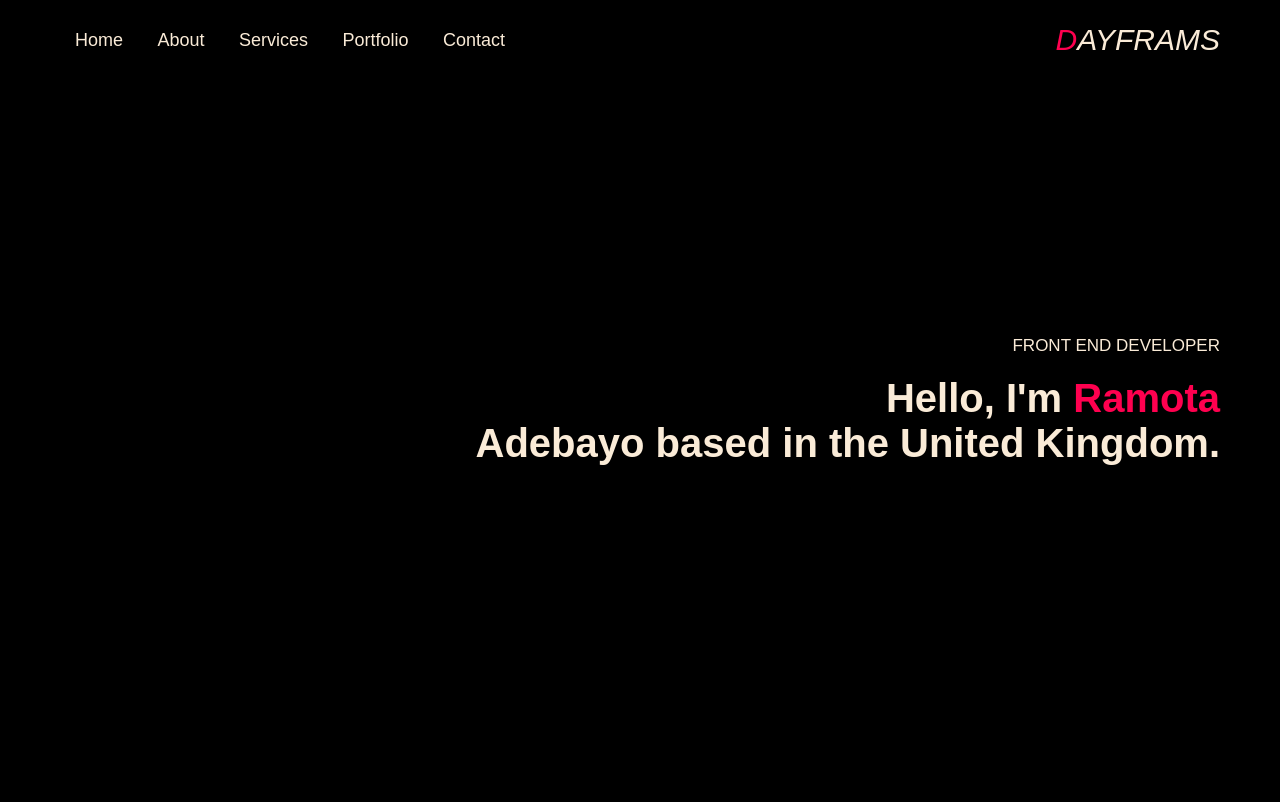
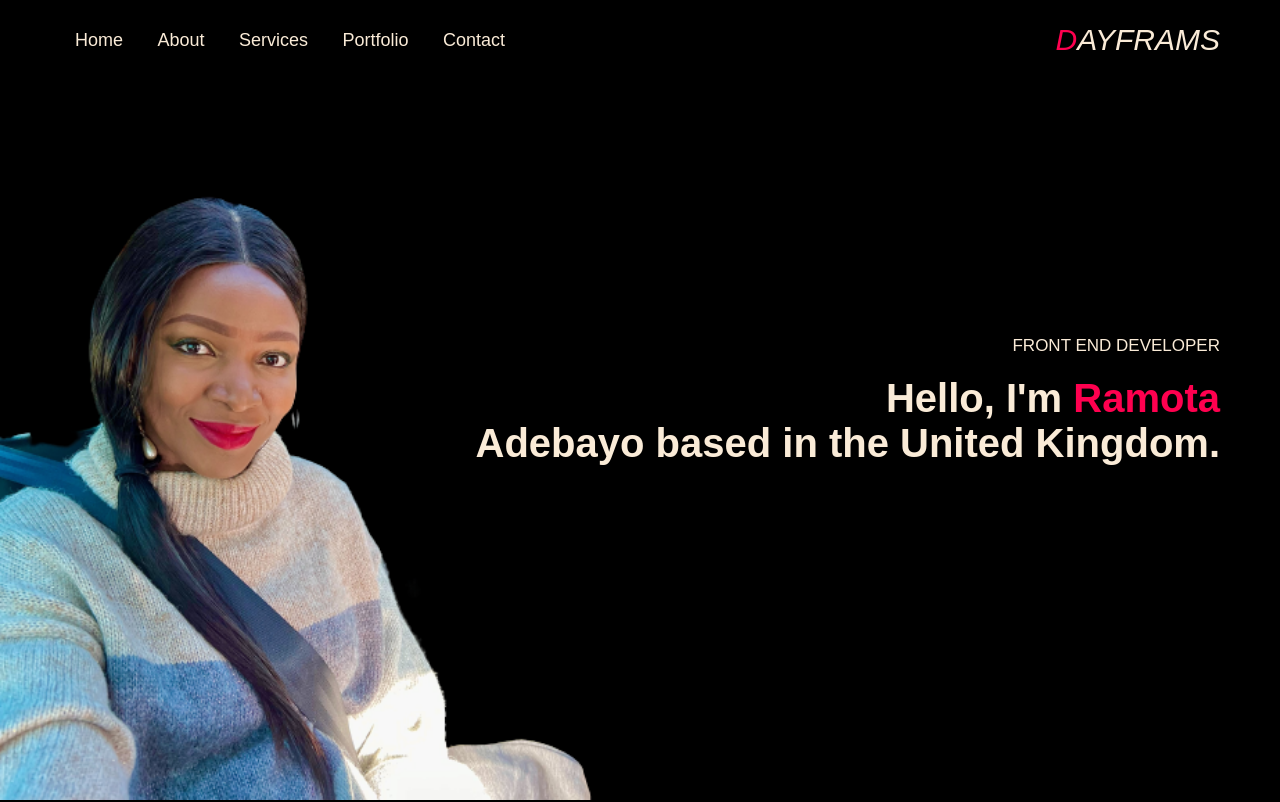
Before and after one commit to dayframs/MYPORTFOLIO, a plain HTML site: page index.html in a window 1280 px wide. Shown: the top 802 px of the page. Drawn offline with Linux system fonts and the light colour scheme; the site is published under a folder, as on GitHub Pages, so addresses that start at the root find nothing.

Commit message:
Update portfolio.css

```diff
--- a/portfolio.css
+++ b/portfolio.css
@@ -11,7 +11,7 @@ body {
 .heropage {
     height: 100vh;
     width: 100%;
-    background-image: url(/IMG4-removebg-preview.png);
+    background-image: url(./IMG4-removebg-preview.png);
     background-repeat: no-repeat;
     background-position: left;
     background-size: contain;
```
